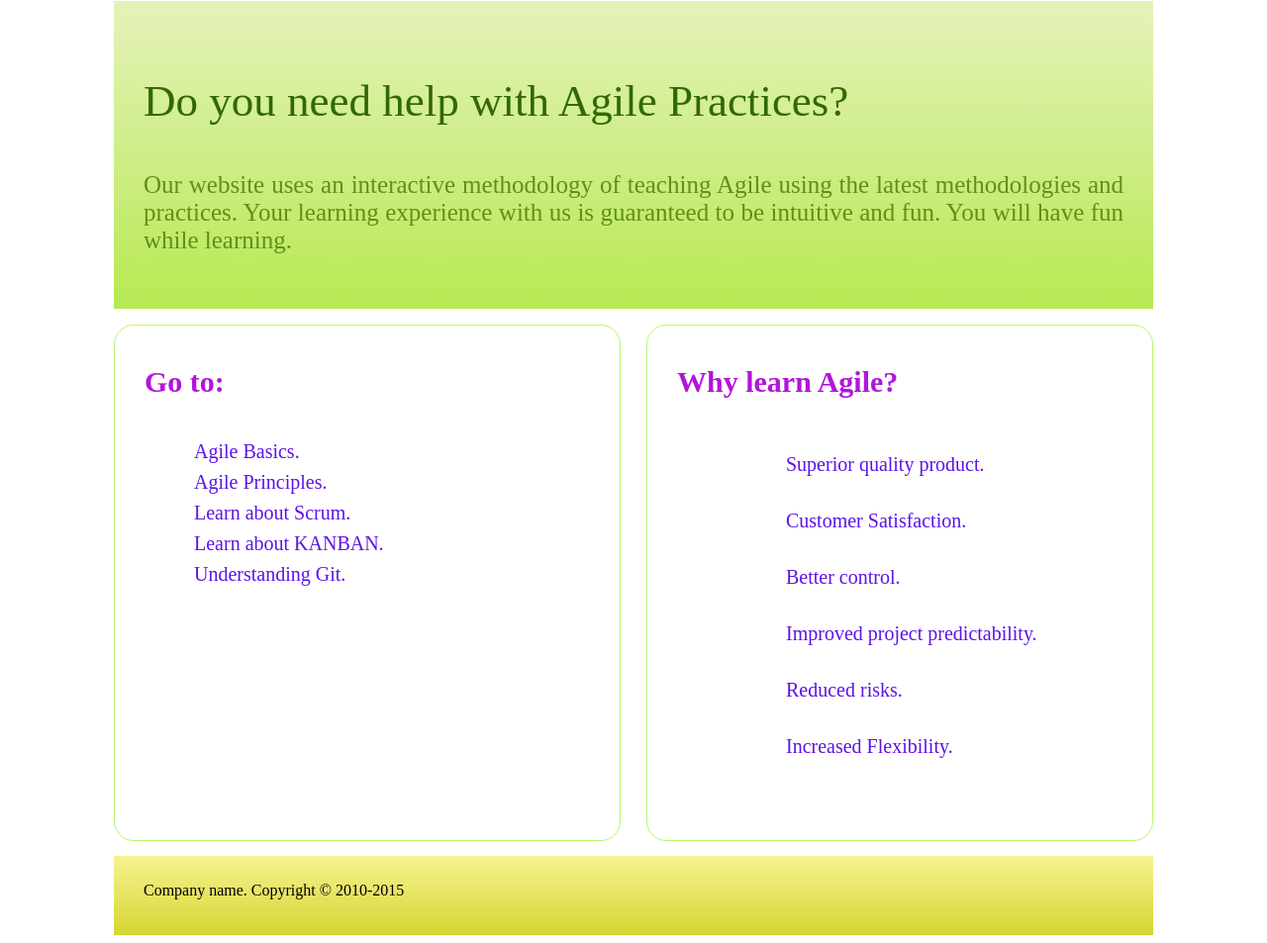
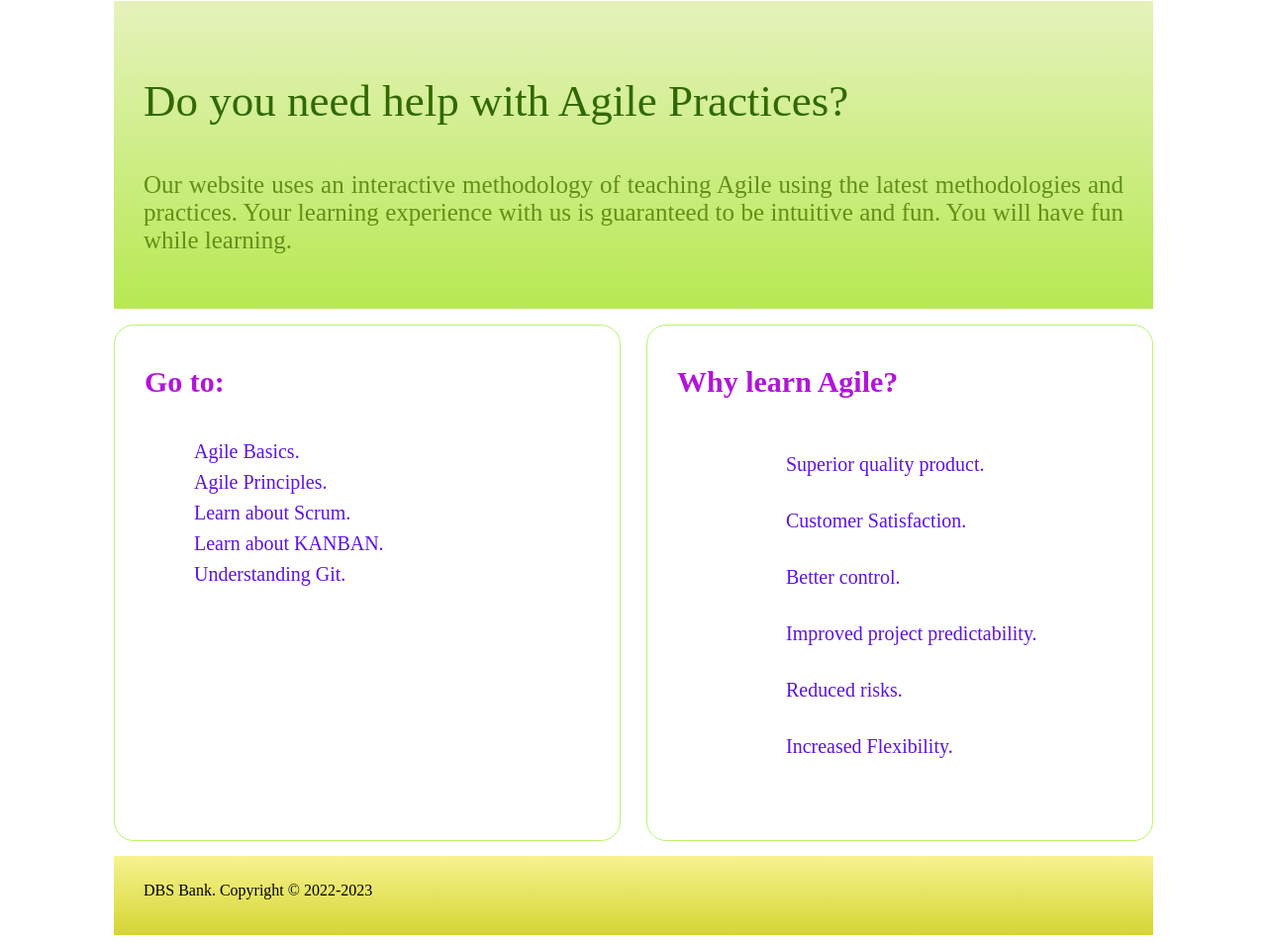
Before and after one commit to shruthibandarii/vnr2022, a plain HTML site: page index.html in a window 1280 px wide. Shown: the part 227-1180 px from the top of the page at 99% size. Drawn offline with Linux system fonts and the light colour scheme.

Commit message:
compamy commit

```diff
--- a/index.html
+++ b/index.html
@@ -67,8 +67,8 @@ a topic" class="submit">
         <div class="clear"></div>
         <footer class="footer">
             <div>
-                <p>Company name. Copyright &copy;
-                    2010-2015</p>
+                <p>DBS Bank. Copyright &copy;
+                    2022-2023</p>
             </div>
         </footer>
     </div>
```
